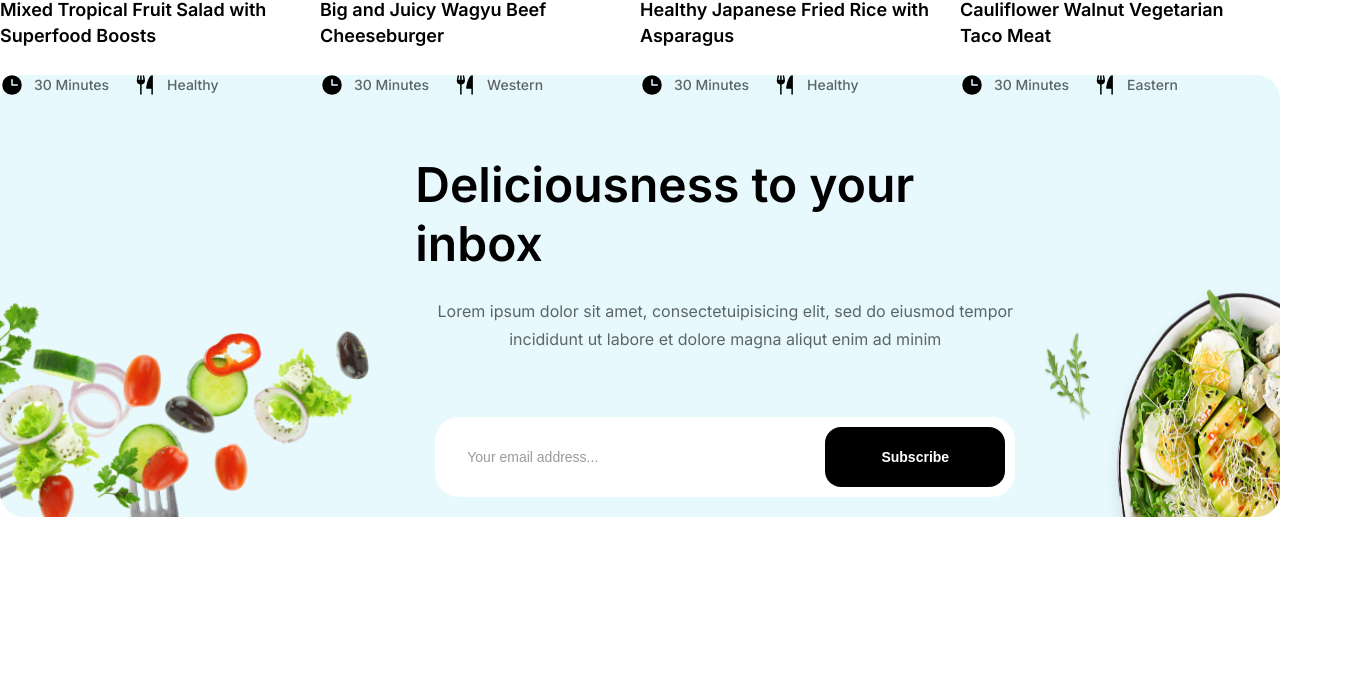
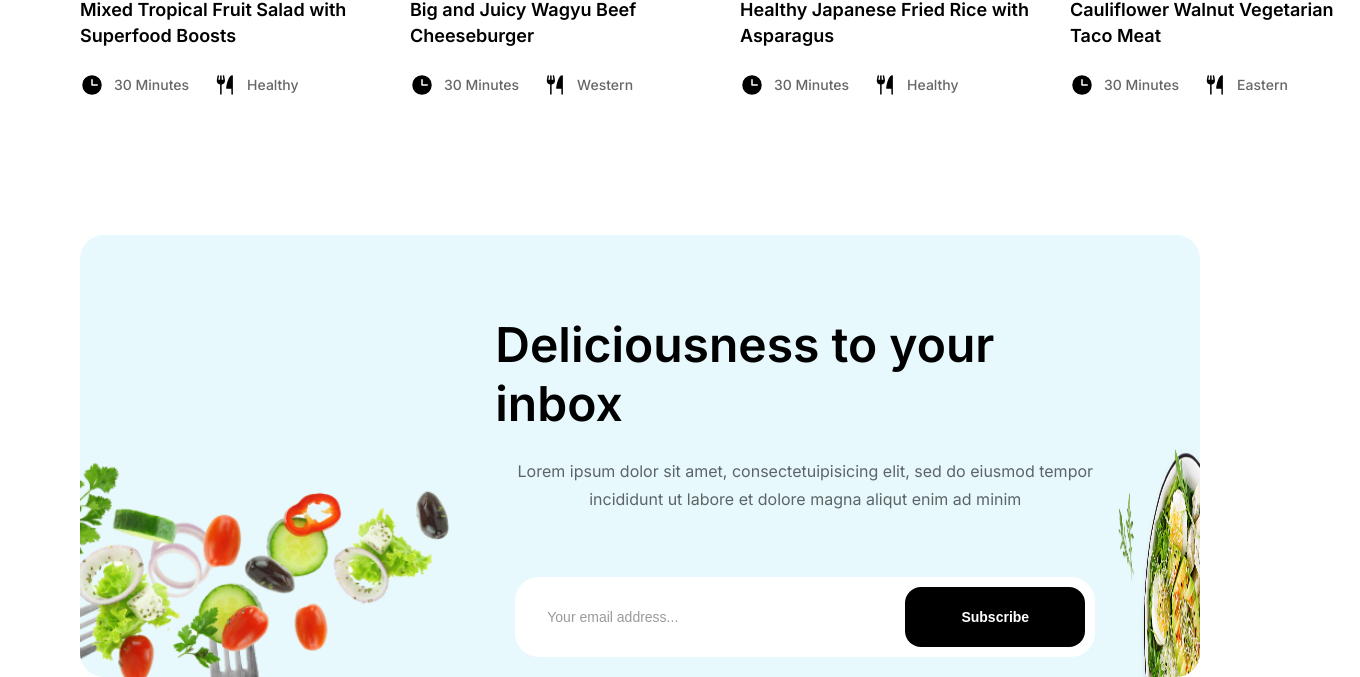
Before and after one commit to RayanneRamos/foodieland, a React (Vite) app: page /recipes in a window 1280 px wide. Shown: the part 1785-2462 px from the top of the page, 1360 px wide, since content can reach past the window. Before the commit the page ends 2302 px from the top, so only its background shows below. Built offline with nearby package versions, Linux system fonts and the light colour scheme.

Commit message:
:lipstick: style: create a newsletter styles

```diff
--- a/src/pages/recipes/styles.module.scss
+++ b/src/pages/recipes/styles.module.scss
@@ -1,6 +1,8 @@
 .main {
   max-width: 1440px;
   margin: 0 auto;
+
+  padding: 0 80px;
 
   .title {
     font-size: 64px;
@@ -15,7 +17,12 @@
     display: grid;
     grid-template-columns: repeat(4, 1fr);
     row-gap: 72px;
+    column-gap: 40px;
 
     margin-top: 112px;
   }
+
+  .newsletterSection {
+    margin-top: 160px;
+  }
 }
```
